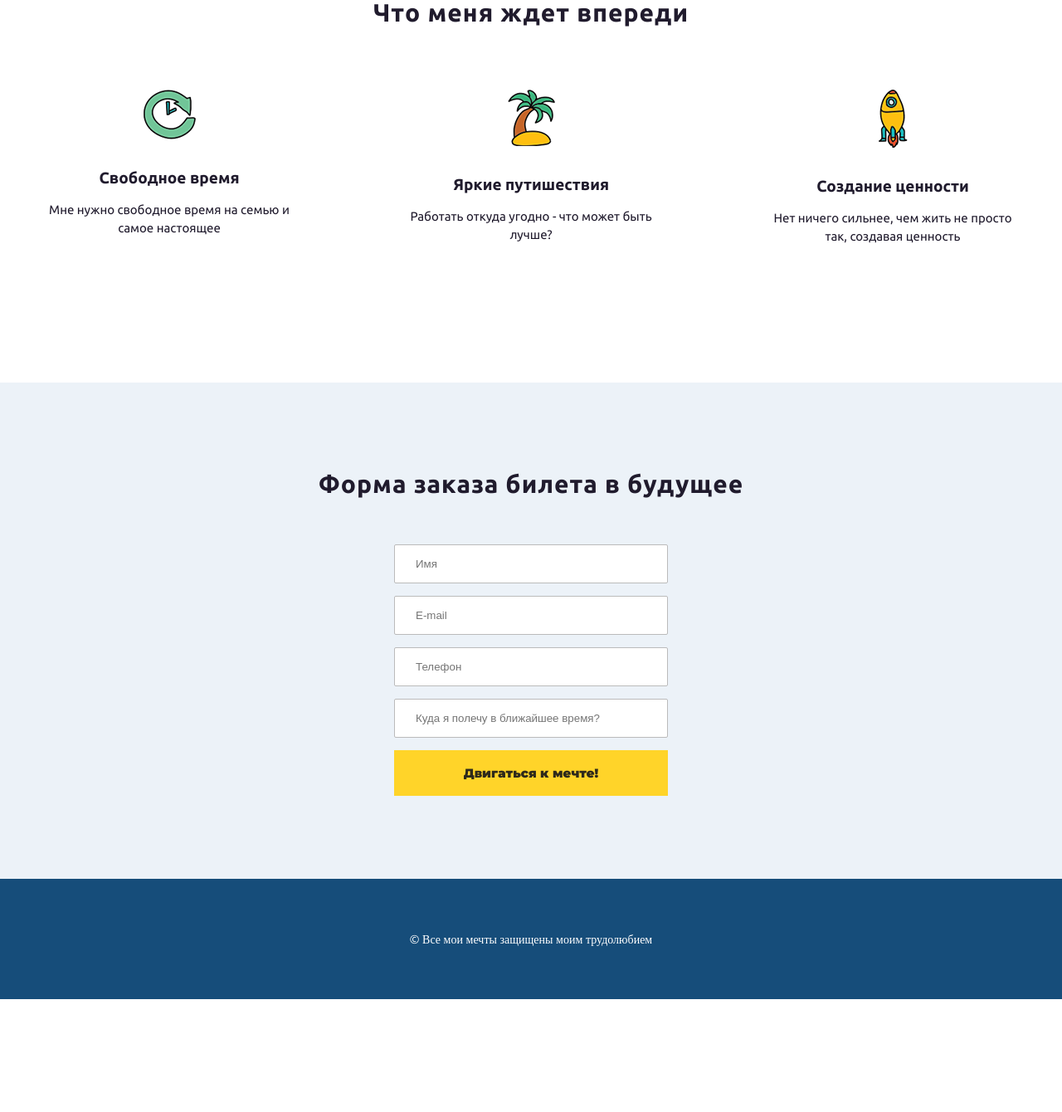
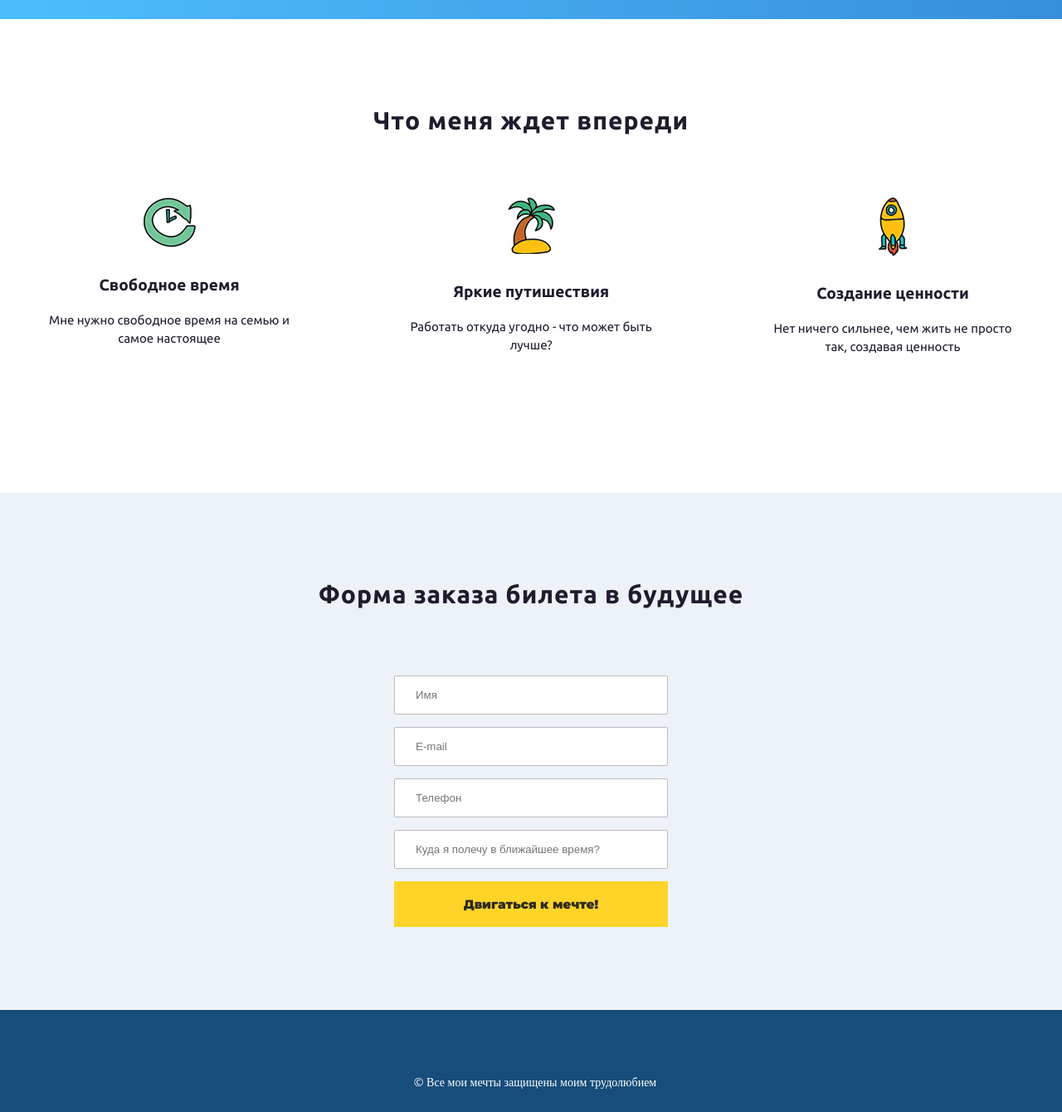
Before and after one commit to xPegy/WayUPHome4, a plain HTML site: page index.html in a window 1280 px wide. Shown: the part 860-2200 px from the top of the page at 83% size. Before the commit the page ends 2064 px from the top, so only its background shows below. Drawn offline with nearby package versions, Linux system fonts and the light colour scheme.

Commit message:
Add files via upload

```diff
--- a/CSS/Style.css
+++ b/CSS/Style.css
@@ -9,15 +9,15 @@ body {
     .header {
         background-color: #4dbefe;
         background-image: linear-gradient(90deg, #4dbefe 0%, #378fd9 100%);
+        padding-bottom: 130px;
     }
     .content {
         width: 1170px;
-        padding: 0 auto;
+        padding: 0 ;
         margin: 0 auto;
     }
     .header_text {
         width: 560px;
-        margin-top: 150px;
         color: white;
         font-size: 37px;
         letter-spacing: 1px;
@@ -45,6 +45,7 @@ body {
     }
     .offer {
         display: flex;
+        align-items:center;
     }
     .btn {
         font-size: 15px;
@@ -62,7 +63,7 @@ body {
 /* Section block 2*/
 .section_block_back {
     width: 1170px;
-    padding: 0 auto;
+    padding: 0 ;
     margin: 0 auto;
 }
 .section_header{
@@ -89,7 +90,7 @@ body {
     color: #201b2d;
     font-weight: 700;
     font-family: "Ubuntu";
-    padding-top: 30px;
+    padding-top: 10px;
 }
 .section_small_text {
     width: 298px;
@@ -105,10 +106,11 @@ body {
 /* Section block 3*/
 .section_form {
     background-color: #ecf2f8;
-    padding: 0 auto;
+}
+.section_form_content {
+    width: 1170px;
+    padding: 0 ;
     margin: 0 auto;
-
-
 }
 .section_form_header {
     text-align: center;
@@ -157,15 +159,22 @@ body {
     margin-bottom: 100px;
 }
 /*Last block*/
-.footer {
-    text-align: center;
+footer {
     background-color: #164d7a;
     padding: 60px;
-    margin: 0;
+}
+.footer {
+    width: 1170px;
+    padding: 0 ;
+    margin: 0 auto;
+    justify-content: center;
+}
+.footer_text {
     font-size: 14px;
     letter-spacing: 0px;
     line-height: 25px;
     color: #ffffff;
     font-weight: 400;
     font-family: "Open Sans";
+    text-align: center;
 }
--- a/index.html
+++ b/index.html
@@ -15,9 +15,9 @@
                 <img class="logo" src="img/logo.png" alt="logo">
                     <div class="offer">
                         <div class="header_left">
-                            <div class="header_text">
+                            <h1 class="header_text">
                                 С помощью верстки я создам ту жизнь, о которой <span class="header_text_up"> мечтаю! </span>
-                            </div>
+                            </h1>
                             <p class="header_text_small">
                                 Мои стремления + настойчивость позволят мне достичь чего угодно. Я не верю в это. Я знаю это на 100%. Меня не остановить!
                             </p>
@@ -29,34 +29,34 @@
         </header>
     <!-- Two block -->
         <section class="section_block_back">
-            <div class="section_header">
+            <h2 class="section_header">
                 Что меня ждет впереди
-            </div>
+            </h2>
                 <div class="section_block_mid">
                     <div class="section_block_text">
                         <div class="section_block">
                             <img src="img/img1.png" alt="time">
-                            <div class="section_block_text_title">
+                            <h3 class="section_block_text_title">
                                 Свободное время
-                            </div>
+                            </h3>
                             <p class="section_small_text">
                                 Мне нужно свободное время на семью и самое настоящее
                             </p>
                         </div>
                         <div class="section_block">
                             <img src="img/img2.png" alt="palm">
-                            <div class="section_block_text_title">
+                            <h3 class="section_block_text_title">
                                 Яркие путишествия
-                            </div>
+                            </h3>
                             <p class="section_small_text">
                                 Работать откуда угодно - что может быть лучше?
                             </p>
                         </div>
                         <div class="section_block">
                             <img src="img/img3.png" alt="rocket">
-                            <div class="section_block_text_title">
+                            <h3 class="section_block_text_title">
                                 Создание ценности
-                            </div>
+                            </h3>
                             <p class="section_small_text">
                                 Нет ничего сильнее, чем жить не просто так, создавая ценность
                             </p>
@@ -67,9 +67,9 @@
     <!-- Three block -->
         <section id="mail" class="section_form">
             <div class="section_form_content">
-                <div class="section_form_header">
+                <h2 class="section_form_header">
                     Форма заказа билета в будущее
-                </div>
+                </h2>
                 <div class="section_form_date">
                     <form class="section_form_block" action="#">
                         <label class="date">
@@ -93,9 +93,11 @@
         </section>
     <!-- Last block -->
         <footer>
-            <div class="footer">
-                © Все мои мечты защищены моим трудолюбием
-            </div>
+           <div class="footer">
+                <p class="footer_text">
+                    © Все мои мечты защищены моим трудолюбием
+                </p>
+           </div>
         </footer>
     </body>
 </html>
```
